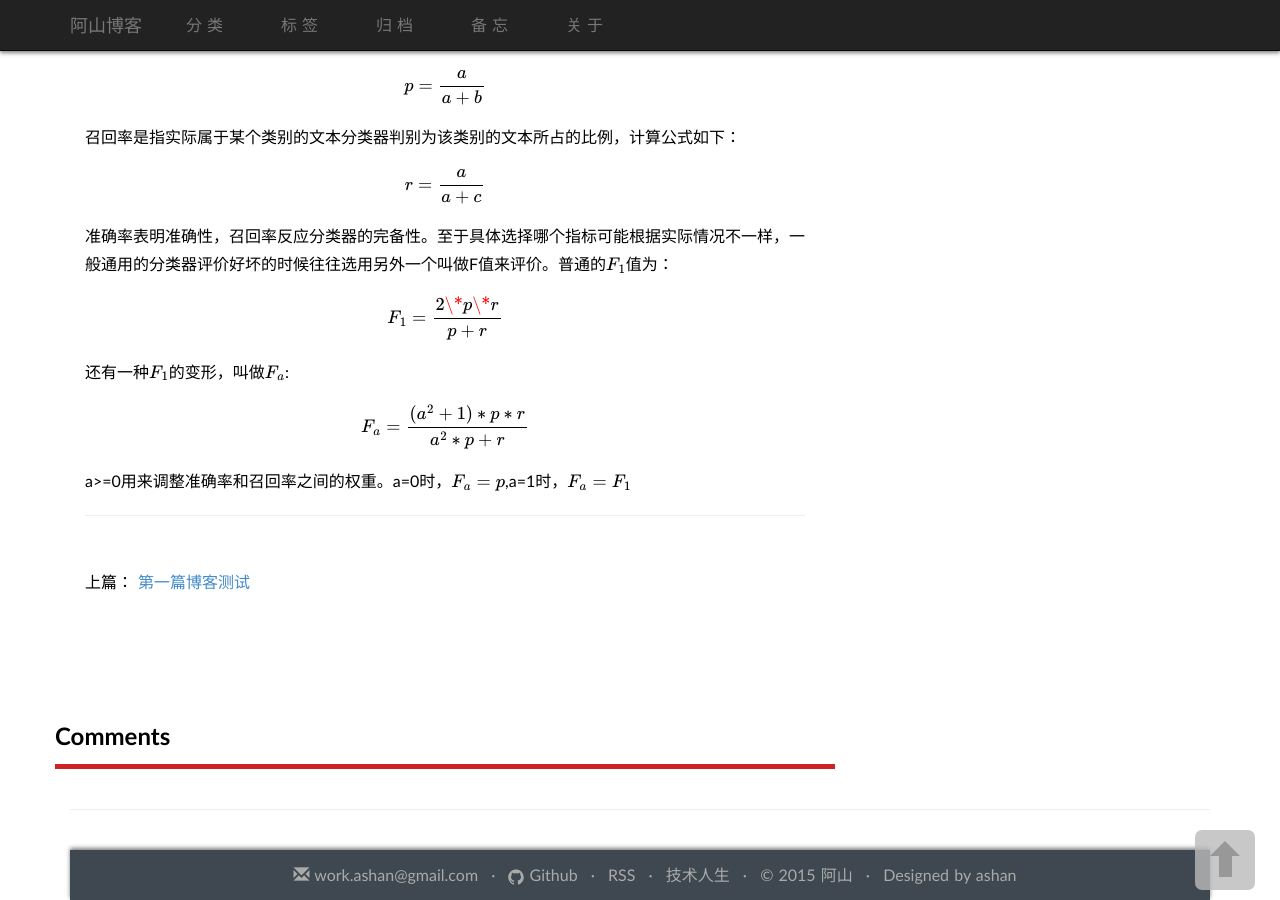
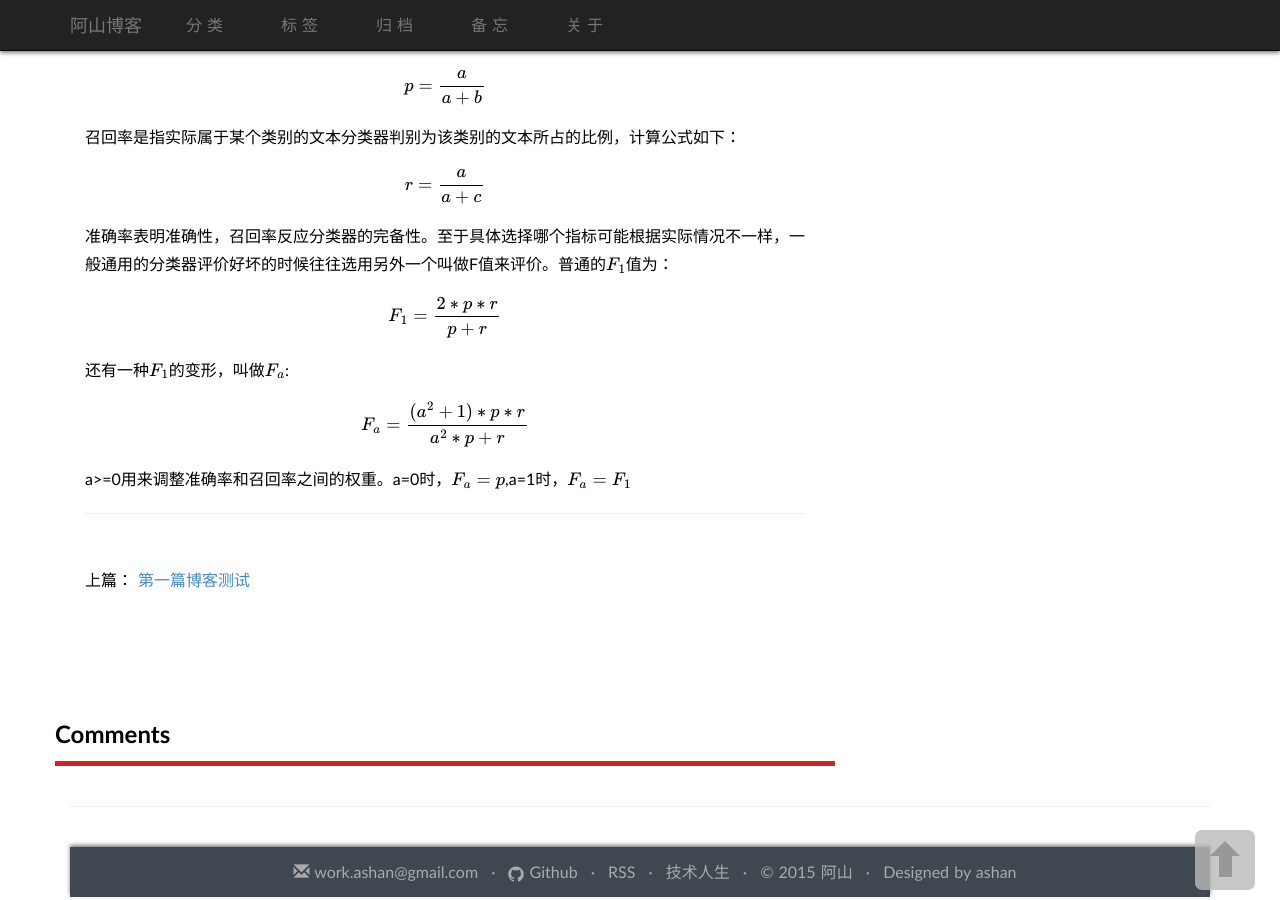
Before and after one commit to SuperAshan/SuperAshan.github.io, a Jekyll site: the page built from _posts/2015-12-09-文本分类.md, in a window 1280 px wide and 900 px high, scrolled down 1671 px. Built offline with Jekyll 4.4.1, drawn with Linux system fonts in a browser that asks for light colours; some web fonts are replaced; formulas are drawn with MathJax 3; comment, search, counter and statistics services are not loaded.

Commit message:
modified text category

```diff
--- a/_posts/2015-12-09-文本分类.md
+++ b/_posts/2015-12-09-文本分类.md
@@ -68,7 +68,7 @@ $$
 准确率表明准确性，召回率反应分类器的完备性。至于具体选择哪个指标可能根据实际情况不一样，一般通用的分类器评价好坏的时候往往选用另外一个叫做F值来评价。普通的$F_1$值为：
 
 $$
-F_1=\frac{2\*p\*r}{p+r}
+F_1=\frac{2*p*r}{p+r}
 $$
 
 还有一种$F_1$的变形，叫做$F_a$:
```
